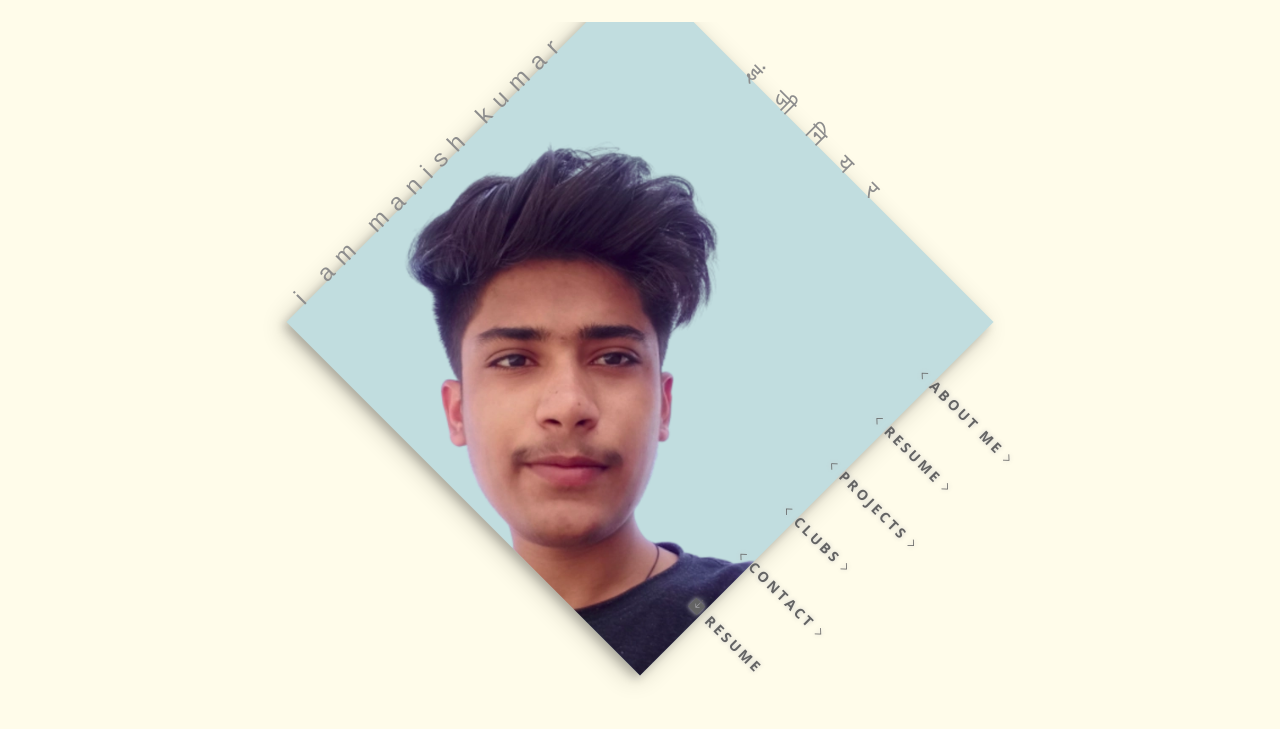
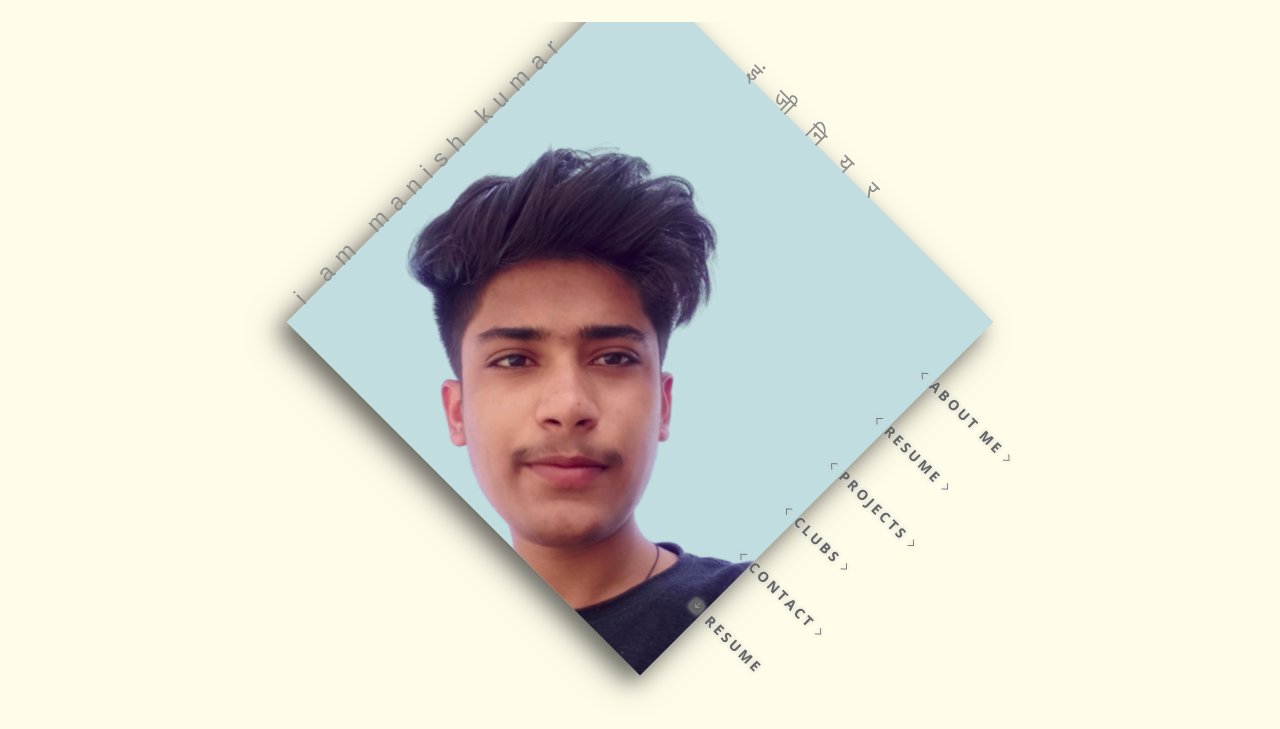
Before and after one commit to foul-soul/portfolio.netlify, a plain HTML site: page index.html in a window 1280 px wide. Shown: the part 64-793 px from the top of the page. Drawn offline with nearby package versions, Linux system fonts and the light colour scheme; some packages are replaced by stand-ins of ours; a script that the page names is missing; files whose address does not match are found by name; a web font is replaced by a local one.

Commit message:
Update style.css

```diff
--- a/css/style.css
+++ b/css/style.css
@@ -530,7 +530,7 @@ body.section-show .transition-mask:before {
     -o-transform: rotate(45deg);
     transform: rotate(45deg);
     border-radius: 0;
-    box-shadow: 0 6px 10px 0 rgba(0, 0, 0, 0.2), 0 8px 25px 0 rgba(0, 0, 0, 0.19);
+    box-shadow: 0 12px 20px 0 rgba(0, 0, 0, 0.4), 0 16px 35px 0 rgba(0, 0, 0, 0.34);
 }
 
 .front-person-img>img {
```
